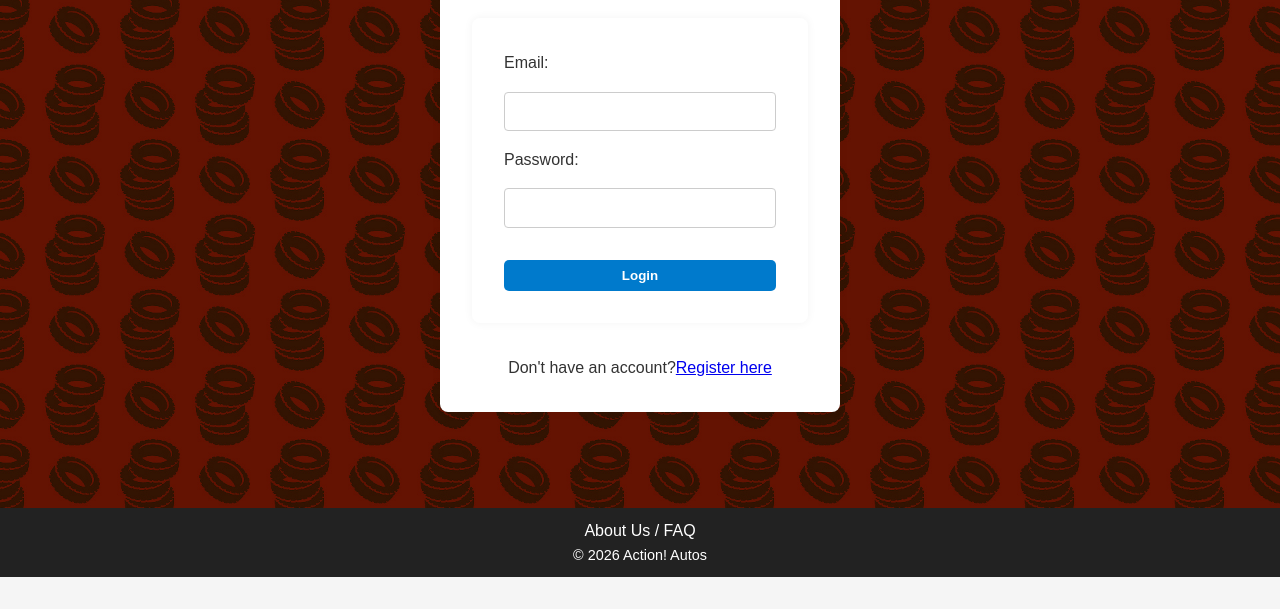
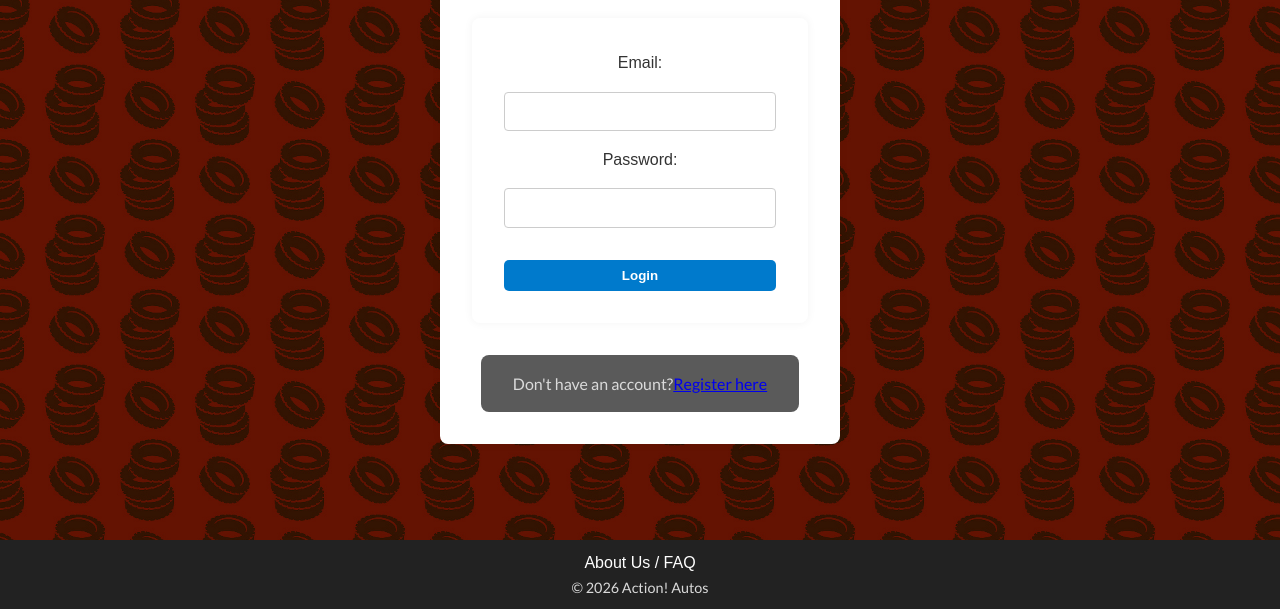
Before and after one commit to Easy4me/term-project, a website: page pug/login.pug in a window 1280 px wide. Shown: the part 270-879 px from the top of the page. Before the commit the page ends 847 px from the top, so only its background shows below. Drawn offline with nearby package versions, Linux system fonts and the light colour scheme; files that its build step writes are made by us from their sources.

Commit message:
sanitized CSS file

```diff
--- a/public/style.css
+++ b/public/style.css
@@ -1,6 +1,22 @@
+/* =========================
+   IMPORTS & ROOT VARIABLES
+   ========================= */
 @import url('https://fonts.googleapis.com/css2?family=Bangers&family=Lato:ital,wght@0,100;0,300;0,400;0,700;0,900;1,100;1,300;1,400;1,700;1,900&family=Teko:wght@300..700&display=swap');
 
-/* Base Reset */
+:root {
+  --header-footer-bg: ;
+  --text-bg: rgba(20, 20, 20, 0.7);
+  --text-color: #dadada;
+  --hover-color: ;
+  --active-color: ;
+  --visited-color: ;
+  --card-color: ;
+  --price-color: ;
+}
+
+/* =========================
+   BASE RESET & BODY
+   ========================= */
 * {
   box-sizing: border-box;
   margin: 0;
@@ -17,12 +33,18 @@ body {
   background-size: 300px 300px;
 }
 
-/* Sticky Header + Footer */
+p {
+  font-family: 'Lato', sans-serif;
+  color: var(--text-color)
+}
+
+/* =========================
+   HEADER & FOOTER
+   ========================= */
 header {
   background: #222;
   color: #fff;
   padding: 0.5rem;
-  /* was 1rem */
   text-align: center;
   position: sticky;
   top: 0;
@@ -44,7 +66,9 @@ footer {
   font-size: 0.9rem;
 }
 
-/* NAVIGATION STRUCTURE */
+/* =========================
+   NAVIGATION
+   ========================= */
 nav {
   width: 100%;
 }
@@ -54,7 +78,6 @@ nav {
   justify-content: space-between;
   align-items: center;
   flex-wrap: wrap;
-  /* was 0.5em 0 */
 }
 
 .nav-left,
@@ -95,7 +118,6 @@ nav {
   display: flex;
   justify-content: center;
   padding-top: 0.2rem;
-  /* was 0.5rem */
 }
 
 .nav-bottom ul {
@@ -106,7 +128,9 @@ nav {
   padding: 0;
 }
 
-/* LINKS */
+/* =========================
+   LINKS
+   ========================= */
 .nav-right ul li a,
 .nav-bottom ul li a,
 .footer-left a {
@@ -114,11 +138,12 @@ nav {
   text-decoration: none;
   margin: 0 0.5rem;
   font-size: 1rem;
-  /* reduce if needed */
   padding: 0.2em 0.4em;
 }
 
-/* SEARCH FORM */
+/* =========================
+   SEARCH FORM
+   ========================= */
 .nav-mid form {
   display: flex;
   flex-direction: row;
@@ -147,14 +172,29 @@ nav {
   font-size: 1rem;
 }
 
-/* MAIN */
+/* =========================
+   MAIN CONTENT
+   ========================= */
 main {
   padding: 2rem;
   width: 100%;
   margin: 0;
+  text-align: center;
 }
 
-/* SLIDESHOW */
+main p {
+  display: inline-block;
+  text-align: center;
+  background: var(--text-bg);
+  color: var(--text-color);
+  padding: 1rem 2rem;
+  border-radius: 8px;
+  max-width: 90vw;
+}
+
+/* =========================
+   SLIDESHOW
+   ========================= */
 .slideshow {
   display: flex;
   justify-content: center;
@@ -171,11 +211,8 @@ main {
   border-radius: 8px;
   max-width: 100%;
   height: 260px;
-  /* Set a fixed height */
   width: auto;
-  /* Allow width to adjust for aspect ratio */
   object-fit: contain;
-  /* Show full image, preserve aspect ratio */
 }
 
 .slideshow button.prev,
@@ -184,10 +221,8 @@ main {
   top: 50%;
   transform: translateY(-50%);
   z-index: 2;
-  background: #fff;
-  /* White background */
-  color: #222;
-  /* Dark gray symbol */
+  background: var(--text-color);
+  color: var(--text-bg);
   border: none;
   font-size: 2em;
   cursor: pointer;
@@ -211,20 +246,26 @@ main {
   right: 20px;
 }
 
-/* PRODUCT GRID & CARDS */
+/* =========================
+   PRODUCT GRID & CARDS
+   ========================= */
+.section-separator {
+  width: 100%;
+  height: 4px;
+  background: var(--text-bg, #222);
+  margin-bottom: 6px;
+  border-radius: 8px;
+}
 
-/* Layout for products section */
 .products {
   display: flex;
   gap: 0.5rem;
   align-items: flex-start;
 }
 
-/* Filters on the left */
 .filters {
   position: sticky;
-  top: 56px;
-  /* Set this to your header's height (adjust as needed) */
+  top: 108px;
   align-self: flex-start;
   z-index: 900;
   width: 170px;
@@ -241,10 +282,8 @@ main {
   padding: 0.5rem;
 }
 
-/* Product grid on the right */
 .product-grid {
   flex: 1 1 0;
-  /* take remaining space */
   display: flex;
   flex-direction: column;
   min-width: 0;
@@ -254,7 +293,6 @@ main {
   display: grid;
   gap: 1rem;
   grid-template-columns: repeat(auto-fit, minmax(220px, 1fr));
-  /* match card width */
   width: 100%;
 }
 
@@ -304,7 +342,6 @@ main {
   font-size: 0.95rem;
   background: rgba(255, 255, 255, 0.95);
   min-height: 2.2em;
-  /* matches two lines of text */
 }
 
 .card-name {
@@ -320,7 +357,6 @@ main {
   white-space: normal;
   max-width: 60%;
   min-height: 1.1em;
-  /* one line */
 }
 
 .card-price {
@@ -334,7 +370,9 @@ main {
   max-width: 35%;
 }
 
-/* PRODUCT DETAIL PAGE */
+/* =========================
+   PRODUCT DETAIL PAGE
+   ========================= */
 .product-field {
   display: flex;
   flex-direction: row;
@@ -361,7 +399,6 @@ main {
   display: flex;
   flex-direction: column;
   align-items: flex-end;
-  /* right justify all content */
   text-align: right;
   gap: 0.5rem;
 }
@@ -392,7 +429,6 @@ main {
   margin-bottom: 0.5rem;
   text-align: justify;
   text-indent: 2em;
-  /* Indent the first line */
 }
 
 .product-thumbnails {
@@ -400,12 +436,12 @@ main {
   justify-content: center;
   align-items: center;
   gap: 8px;
-  /* space between thumbnails */
   margin-top: 1rem;
-  /* space below main image */
 }
 
-/* CART TABLE */
+/* =========================
+   CART TABLE
+   ========================= */
 .cart-table {
   width: 100%;
   border-collapse: collapse;
@@ -423,7 +459,9 @@ main {
   text-align: right;
 }
 
-/* FORMS */
+/* =========================
+   FORMS
+   ========================= */
 form {
   display: flex;
   flex-direction: column;
@@ -486,37 +524,32 @@ button:hover {
   font-size: 1rem;
 }
 
-/* --- Cart Card Styles --- */
+/* =========================
+   CART CARD
+   ========================= */
 .cart-card {
   display: flex;
   align-items: center;
-  /* Center vertically */
   justify-content: space-between;
   background: #fff;
   border-radius: 14px;
   box-shadow: 0 2px 8px rgba(0, 0, 0, 0.07);
   padding: 0.6em 1em;
-  /* Less vertical padding */
   margin-bottom: 1em;
   min-height: 80px;
   gap: 1.5em;
 }
 
-/* Stack image and name vertically */
 .cart-card-left {
   display: flex;
   flex-direction: column;
   align-items: center;
   gap: 0.5em;
   min-width: 180px;
-  /* Increase this value as needed */
   width: 220px;
-  /* Add a fixed width for more space */
   flex: 0 0 220px;
-  /* Prevent shrinking */
 }
 
-/* Enlarge thumbnail */
 .cart-thumb {
   width: 128px;
   height: 96px;
@@ -526,19 +559,14 @@ button:hover {
   flex-shrink: 0;
 }
 
-/* Center and allow wrapping for long names */
 .cart-car-name {
   font-weight: bold;
   font-size: 1.1rem;
   text-align: center;
   white-space: nowrap;
-  /* Prevent wrapping */
   overflow: hidden;
-  /* Hide overflow */
   text-overflow: ellipsis;
-  /* Show ... if too long */
   max-width: 200px;
-  /* Match or slightly less than .cart-card-left width */
   margin-top: 0.2em;
 }
 
@@ -609,7 +637,9 @@ button:hover {
   gap: 0.7em;
 }
 
-/* RESPONSIVE LAYOUT */
+/* =========================
+   RESPONSIVE LAYOUT
+   ========================= */
 @media (max-width: 768px) {
 
   .nav-top,
@@ -646,7 +676,9 @@ button:hover {
   }
 }
 
+/* =========================
+   MISCELLANEOUS
+   ========================= */
 #products {
   scroll-margin-top: 80px;
-  /* Adjust this value to match your header height */
 }
--- a/pug/index.pug
+++ b/pug/index.pug
@@ -8,6 +8,9 @@ block content
     a#slideshow-link(href=`/product/${cars[0].shortName}`)
       img#slideshow-image(src=slideshowImages[0], alt="Car slideshow", width="400")
     button.next(type="button", onclick="changeSlide(1)") ❯
+
+  //- Separator line
+  .section-separator
 
   //- Filter Section
   .products#products
```
